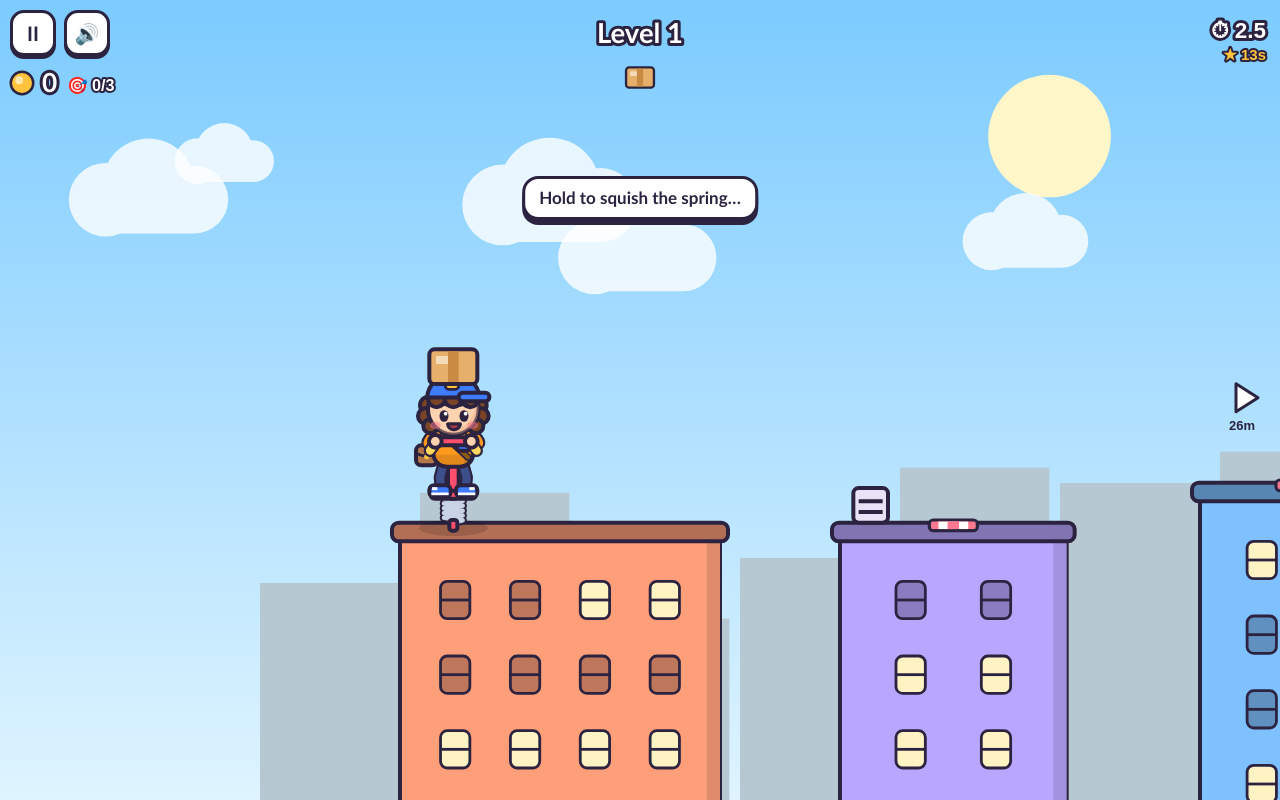
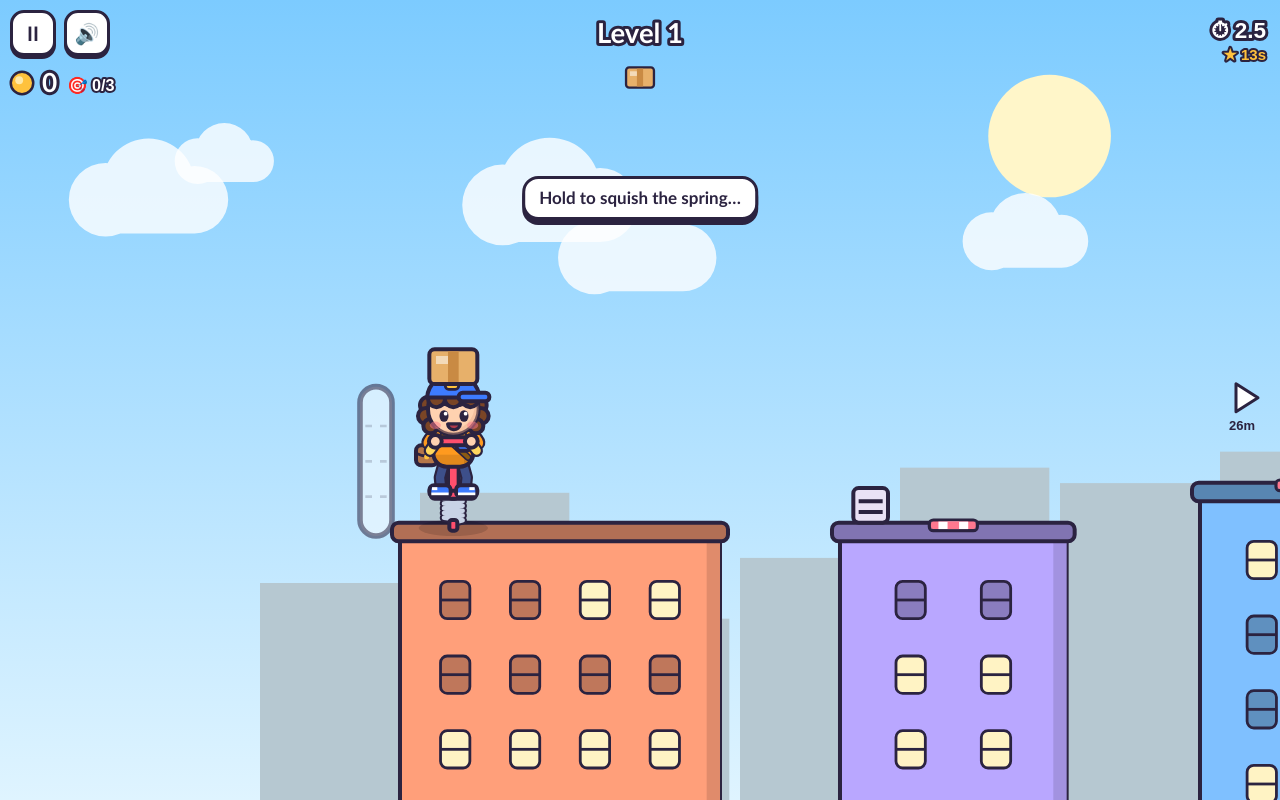
Before and after one commit to Yzhaoha/pogo-post, a plain HTML site: page dist/crazygames/index.html in a window 1280 px wide. Drawn offline with Linux system fonts and the light colour scheme; animation ran at ten frames a second.

Commit message:
No aim line from the start; bigger always-visible charge meter with ticks, percent and last-jump marker
Co-Authored-By: Claude Opus 5.5 <noreply@anthropic.com>
Claude-Session: https://claude.ai/code/session_01VkryxdAuhciG8t9woV67NB

```diff
--- a/dist/crazygames/index.html
+++ b/dist/crazygames/index.html
@@ -218,7 +218,7 @@ function T(k,o){let s=(TXT[LANG]&&TXT[LANG][k]);if(s==null)s=TXT.en[k];if(s==nul
 const pickQ=k=>{const a=T(k);return Array.isArray(a)?a[Math.random()*a.length|0]:a};
 
 /* ================= constants ================= */
-const DT=1/120,AIM_F=0.7,CRASH_EASY=1.45,QUICK_LV=5,AIM_LV=3,AIM_EB=12,AIR_LV=3,G=2000,CHARGE_T=0.85,V0=380,V1=480,LAUNCH=0.48,AIR_ALPHA=7.5,CRASH_TH=0.95,DROP_TH=0.62,TRAMP_V=1150,HEAD=96,BULL_R=18,RAIN_K=0.4,RAIN_F=2.2,SNOW_K=0.62,SNOW_F=1.3;
+const DT=1/120,AIM_F=0.7,CRASH_EASY=1.45,QUICK_LV=5,AIM_LV=0,AIM_EB=0,AIR_LV=3,G=2000,CHARGE_T=0.85,V0=380,V1=480,LAUNCH=0.48,AIR_ALPHA=7.5,CRASH_TH=0.95,DROP_TH=0.62,TRAMP_V=1150,HEAD=96,BULL_R=18,RAIN_K=0.4,RAIN_F=2.2,SNOW_K=0.62,SNOW_F=1.3;
 const PK={box:{h:26,w:36},frag:{h:26,w:34},cake:{h:24,w:40},chick:{h:26,w:30},long:{h:18,w:70}};
 
 /* ================= levels =================
@@ -633,7 +633,7 @@ function flyPk(t,x,y,vx,vy,vr,extra){GS.debris.push(Object.assign({kind:'pk',t,x
 function handleEvents(){const s=GS.s;if(!s.ev.length)return;const evs=s.ev.splice(0);let bulled=false;
  for(const e of evs){
   if(e.k==='charge'){}
-  else if(e.k==='jump'){GS.airUsed=false;GS.coached=false;SFX.jump(e.c);buzz(8);GS.anim.sqv=6;chargeSnd(false);burst(s.x,s.y+4,['#fff','#e8e1d6'],6,140)}
+  else if(e.k==='jump'){GS.lastCh=e.c;GS.airUsed=false;GS.coached=false;SFX.jump(e.c);buzz(8);GS.anim.sqv=6;chargeSnd(false);burst(s.x,s.y+4,['#fff','#e8e1d6'],6,140)}
   else if(e.k==='land'){if(!e.perfect)GS.pfN=0;if(GS.airUsed&&AIRN<3){AIRN++;store.set('air2',AIRN)}SFX.land(e.q);buzz(e.hard?28:12);GS.anim.sqv=-7-e.impact/220;burst(s.x,s.y+2,['#fff','#e8e1d6'],e.hard?12:6,e.hard?260:160);
    if(e.perfect){GS.pfN=(GS.pfN||0)+1;const n=Math.min(3,GS.pfN);let lab=T('perfect');if(GS.L.endless){s.score+=5*n;lab+=' +'+5*n}else{addCoins(n);GS.runCoins=(GS.runCoins||0)+n;lab+=' +'+n;const k=S*GS.cam.z;for(let j=0;j<n;j++)GS.coinFly.push({x0:W(s.x)+(j-1)*8*k,y0:H(s.y+HEAD),t:-j*0.08,v:j===n-1?n:0})}SFX.perfect();wobbleText(s.x,s.y+HEAD+stackH(s)+50,lab+(n>1?'  ×'+n:''),'#3fbf88',1.1+0.1*n);GS.fx.push({kind:'ring',x:s.x,y:s.y,t:0,life:0.45})}
    else if(e.q>0.42){wobbleText(s.x,s.y+HEAD+stackH(s)+50,T('wobbly'),'#ff5d7a',1);GS.shake=6}
@@ -887,12 +887,12 @@ function render(){
   for(const d of L.dogs)drawDog(c,d,s?s.t:GS.time);
   for(const d of GS.debris)if(d.kind==='hang')drawHang(c,d,L);
   if(s){
-   if(s.on>=0&&s.charging&&GS.mode==='play'&&(L.endless?s.on<AIM_EB:L.i<AIM_LV||GS.scope))drawPreview(c,s,L,!L.endless&&(L.i<1||GS.scope));
+   if(s.on>=0&&s.charging&&GS.mode==='play'&&(L.endless?s.on<AIM_EB:L.i<AIM_LV||GS.scope))drawPreview(c,s,L,!L.endless&&GS.scope);
    const wet=pk>0.01&&seaHere(L,s);if(wet){c.save();c.beginPath();c.rect(-1e4,-1e4,CW+2e4,H(SEA_Y)+1e4);c.clip()}
    if(GS.poofed)chalkTrace(c,s,Math.min(1,(GS.groundT-0.7)/0.3));else if(!s.dead||GS.mode==='play')drawCourier(c,s);else drawCourier(c,s,true);
    if(wet)c.restore();
    if(GS.coached&&s.on<0&&!GS.airUsed&&GS.mode==='play')drawKeyHint(c,s);
-   if(s.on>=0&&s.charging)drawCharge(c,s);
+   if(s.on>=0&&(s.charging||GS.mode==='play'))drawCharge(c,s);
   }
   {const wetP=pk>0.01&&seaHere(L,GS.s);if(wetP){c.save();c.beginPath();c.rect(-1e4,-1e4,CW+2e4,H(SEA_Y)+1e4);c.clip()}
   for(const d of GS.debris)if(d.kind==='pk'){c.save();c.translate(W(d.x),H(d.y));c.rotate(d.rot);drawParcel(c,d.t,z,d.crack,d.life);c.restore()}
@@ -1159,10 +1159,16 @@ function drawTiltGauge(c,s){const z=S*GS.cam.z,X=W(s.x),Y=H(s.y)+26*z;const a=s.
  c.lineWidth=7*z;c.strokeStyle='#ffffffb0';c.beginPath();c.arc(X,Y,30*z,Math.PI*0.15,Math.PI*0.85);c.stroke();
  c.lineWidth=7*z;c.strokeStyle='#3fbf8899';c.beginPath();c.arc(X,Y,30*z,Math.PI*0.5-0.15,Math.PI*0.5+0.15);c.stroke();
  const ang=Math.PI*0.5-Math.max(-1.2,Math.min(1.2,a));c.fillStyle=col;c.strokeStyle=INK;c.lineWidth=2*z;c.beginPath();c.arc(X+Math.cos(ang)*30*z,Y+Math.sin(ang)*30*z,6*z,0,7);c.fill();c.stroke()}
-function drawCharge(c,s){const z=S*GS.cam.z,X=W(s.x)-44*z,Y=H(s.y)-20*z,h=70*z;c.lineWidth=LW;c.strokeStyle=INK;c.fillStyle='#fff';
- if(s.charge>=1){const a=0.5+0.5*Math.sin(GS.time*28);c.save();c.shadowColor='#fff';c.shadowBlur=14*z*a;c.strokeStyle=`rgba(255,79,109,${0.5+0.5*a})`;c.lineWidth=LW*2.2;rr(c,X-7*z,Y-h,14*z,h,7*z);c.stroke();c.restore()}
- rr(c,X-7*z,Y-h,14*z,h,7*z);c.fill();c.stroke();
- const k=s.charge;const g=c.createLinearGradient(0,Y,0,Y-h);g.addColorStop(0,'#3fbf88');g.addColorStop(0.6,'#ffc23d');g.addColorStop(1,'#ff4f6d');c.fillStyle=g;rr(c,X-5*z,Y-2*z-(h-4*z)*k,10*z,(h-4*z)*k,5*z);c.fill()}
+function drawCharge(c,s){ // big charge meter left of the courier (no aim line: this is what the player reads), with a marker at the last jump's charge
+ const z=S*GS.cam.z,bw=24*z,h=112*z,X=W(s.x)-58*z,Y=H(s.y)+6*z,k=s.charging?s.charge:0;c.save();if(!s.charging)c.globalAlpha=0.55;
+ c.lineWidth=LW*1.4;c.strokeStyle=INK;
+ if(s.charge>=1&&s.charging){const a=0.5+0.5*Math.sin(GS.time*28);c.save();c.shadowColor='#ff4f6d';c.shadowBlur=18*z*a;c.strokeStyle=`rgba(255,79,109,${0.5+0.5*a})`;c.lineWidth=LW*3;rr(c,X-bw/2,Y-h,bw,h,bw/2);c.stroke();c.restore()}
+ c.fillStyle='rgba(255,255,255,0.92)';rr(c,X-bw/2,Y-h,bw,h,bw/2);c.fill();c.stroke();
+ if(k>0){const g=c.createLinearGradient(0,Y,0,Y-h);g.addColorStop(0,'#3fbf88');g.addColorStop(0.55,'#ffc23d');g.addColorStop(1,'#ff4f6d');c.fillStyle=g;const ih=(h-6*z)*k;rr(c,X-bw/2+3*z,Y-3*z-ih,bw-6*z,ih,Math.min((bw-6*z)/2,ih/2));c.fill()}
+ c.strokeStyle='rgba(43,35,64,0.35)';c.lineWidth=2*z;for(const q of [0.25,0.5,0.75]){const y=Y-3*z-(h-6*z)*q;c.beginPath();c.moveTo(X-bw/2+4*z,y);c.lineTo(X-bw/2+9*z,y);c.moveTo(X+bw/2-9*z,y);c.lineTo(X+bw/2-4*z,y);c.stroke()}
+ if(GS.lastCh!=null){const y=Y-3*z-(h-6*z)*GS.lastCh,x0=X+bw/2+2*z;c.globalAlpha=1;c.fillStyle='#fff';c.strokeStyle=INK;c.lineWidth=LW;c.beginPath();c.moveTo(x0,y);c.lineTo(x0+11*z,y-7*z);c.lineTo(x0+11*z,y+7*z);c.closePath();c.fill();c.stroke()}
+ if(s.charging){c.globalAlpha=1;c.font=`900 ${15*z}px Nunito,sans-serif`;c.textAlign='center';c.textBaseline='bottom';c.lineWidth=4*z;c.strokeStyle=INK;const t=Math.round(k*100)+'%';c.strokeText(t,X,Y-h-4*z);c.fillStyle=k>=1?'#ff4f6d':'#fff';c.fillText(t,X,Y-h-4*z)}
+ c.restore()}
 function drawPreview(c,s,L,full){ // aim guide: full arc in the first 3 levels; elsewhere a tapering arc that covers ~70% of the flight, so the landing spot stays a judgement call
  const v=V0+V1*s.charge;let x=s.x,y=s.y,vx=v*Math.sin(LAUNCH),vy=v*Math.cos(LAUNCH);const z=S*GS.cam.z,lim=full?99:AIM_F*2*vy/G,GAP=22,SKIP=46;
  let t=0,d=0,next=SKIP,pts=[];
```
Also changed, not shown: dist/poki/index.html (+14 -8 lines), index.html (+14 -8 lines), 3 other files.
